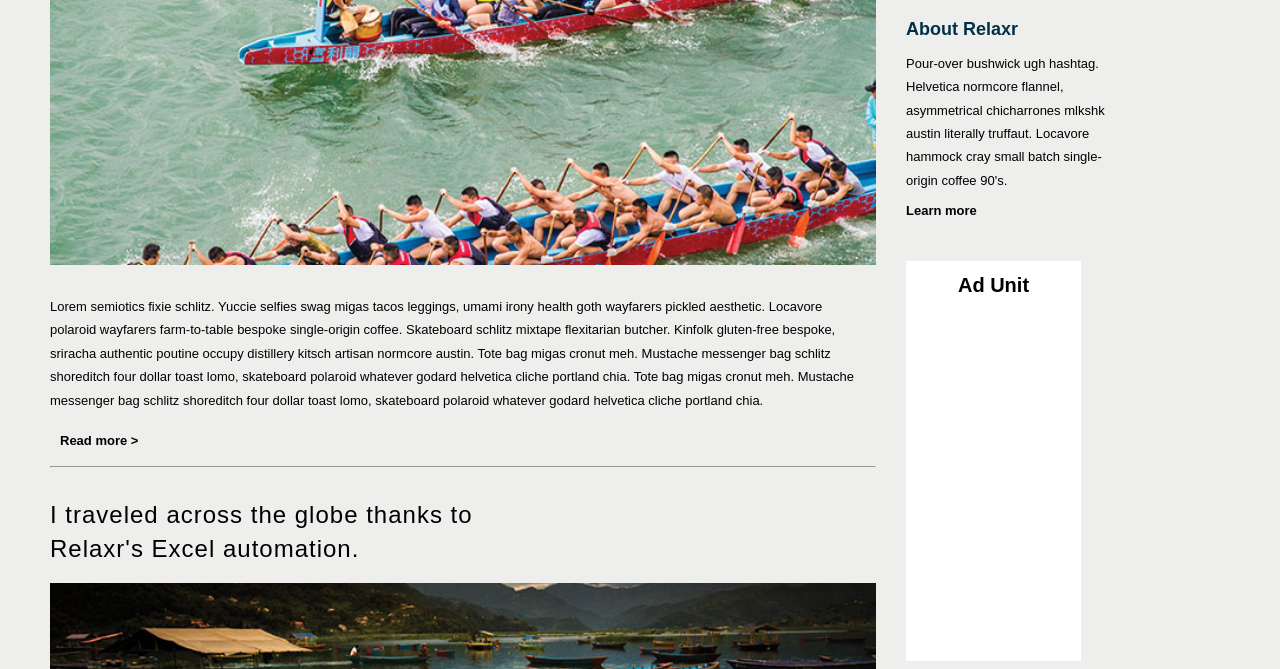
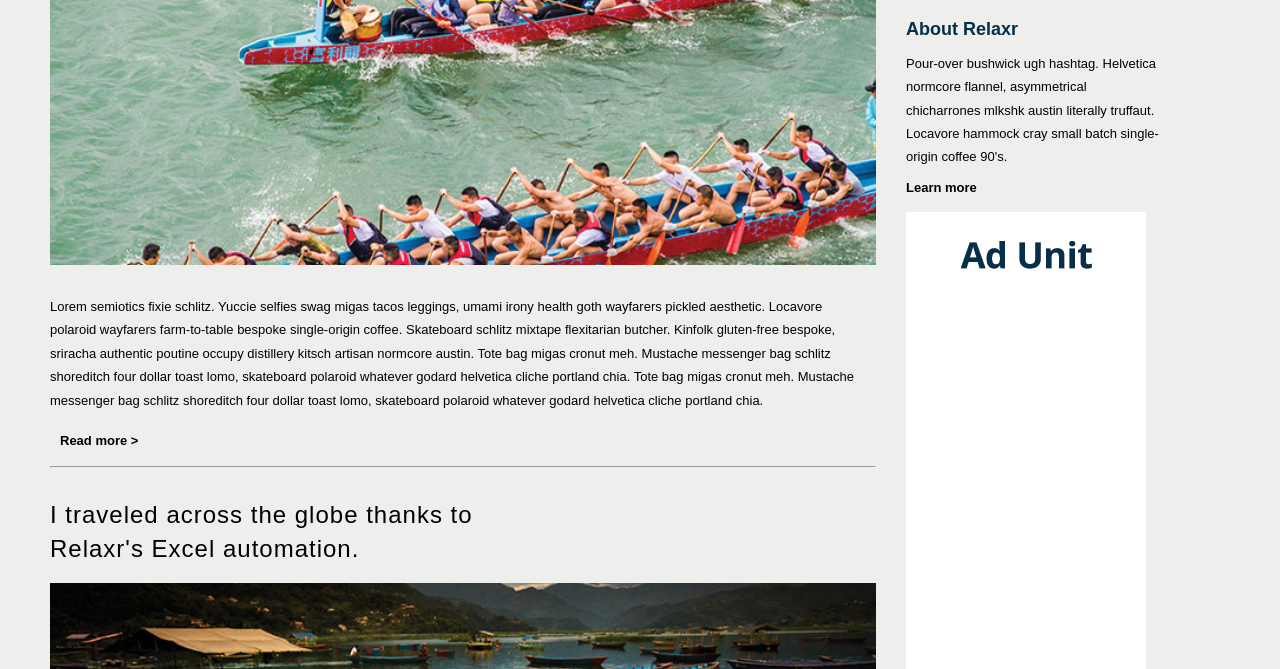
Before and after one commit to girlshawn35/relaxr-blog, a plain HTML site: page index.html in a window 1280 px wide. Shown: the part 283-952 px from the top of the page. Drawn offline with Linux system fonts and the light colour scheme.

Commit message:
adds ad-unit image to sidebar

```diff
--- a/css/style.css
+++ b/css/style.css
@@ -122,7 +122,7 @@ section {
 }
 
 aside {
-  width: 225px;
+  width: 275px;
   background-color: #EEEEED;
   padding-top: 25px;
   padding-bottom: 25px;
@@ -139,7 +139,7 @@ h3 {
   padding: 20px 10px 10px 0px;
   }
 
-h4 {
+/*h4 {
   width: 175px;
   height: 400px;
   background-color: white;
@@ -149,7 +149,7 @@ h4 {
   margin-top: 25px;
   padding-top: 10px;
   font-weight: bold;
-}
+}*/
 
 footer {
   background-color: #2E2E2E;
@@ -196,12 +196,12 @@ footer {
   padding-bottom: 5px;
 }
 
-#ad {
+/*#ad {
   background-color: #EEEEED;
   padding-right: 25px;
   padding-bottom: 25px;
   float: left;
-}
+}*/
 
 .yellow-logo {
   text-align: center;
--- a/index.html
+++ b/index.html
@@ -56,7 +56,7 @@ Relaxr's Excel automation.</h2>
 	<a id="learn-more" href="#">Learn more</a>
 	<br>
 	<br>
-	<div id="ad"><h4>Ad Unit</h4></div>
+	<img src="images/ad-unit.png">
 </aside>
 
 	<div id="yellow">
```
